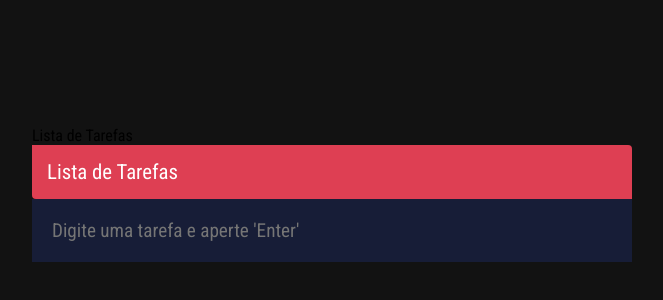
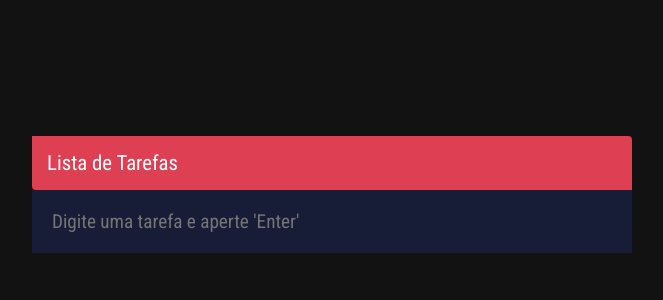
Before and after one commit to Franccodan/to-do-list-JS, a plain HTML site: page to do list/index.html in a window 1280 px wide. Shown: the part 206-506 px from the top of the page, without its empty margins (308-971 px from the left). Drawn offline with Linux system fonts and the light colour scheme.

Commit message:
Update index.html

```diff
--- a/to do list/index.html
+++ b/to do list/index.html
@@ -9,7 +9,7 @@
 </head>
 <body>
 
-    <div class="todolist">Lista de Tarefas
+    <div class="todolist">
         <header>Lista de Tarefas</header>
 
         <section class="wrapper-list">
```
